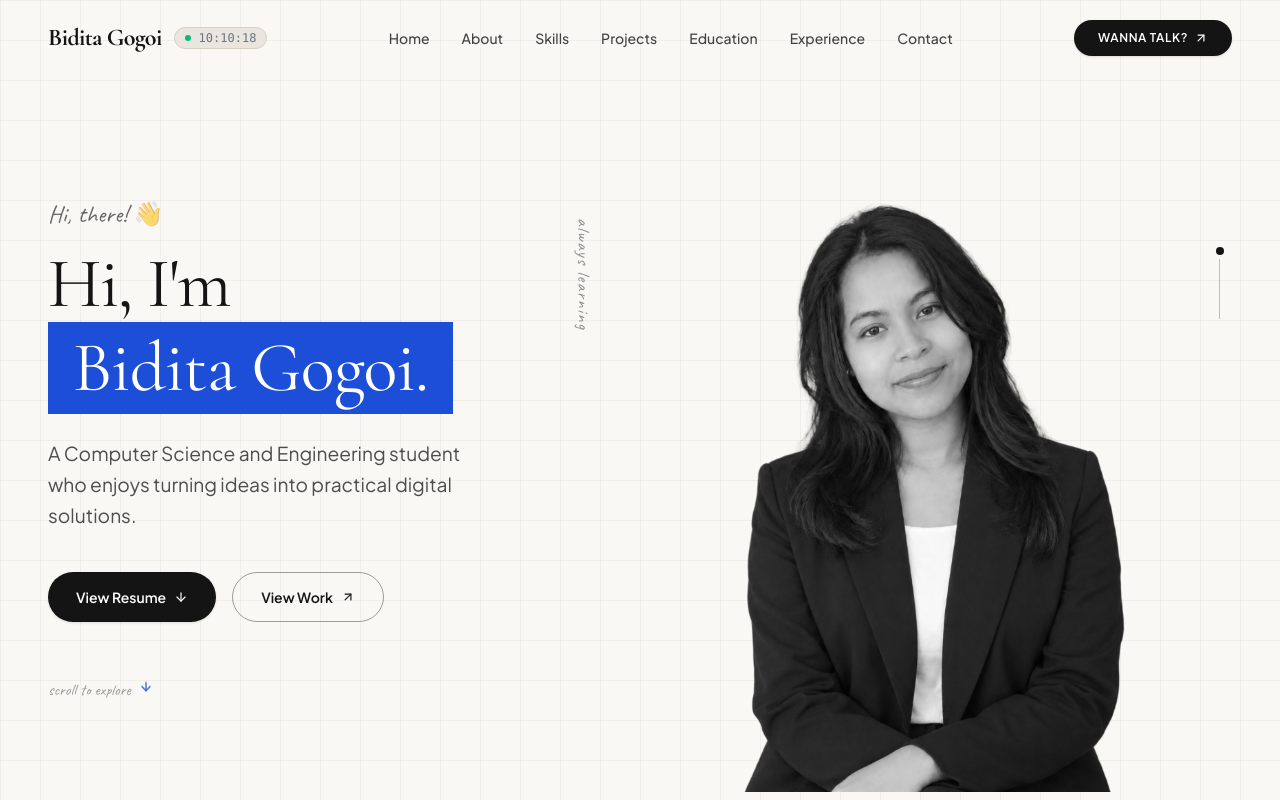
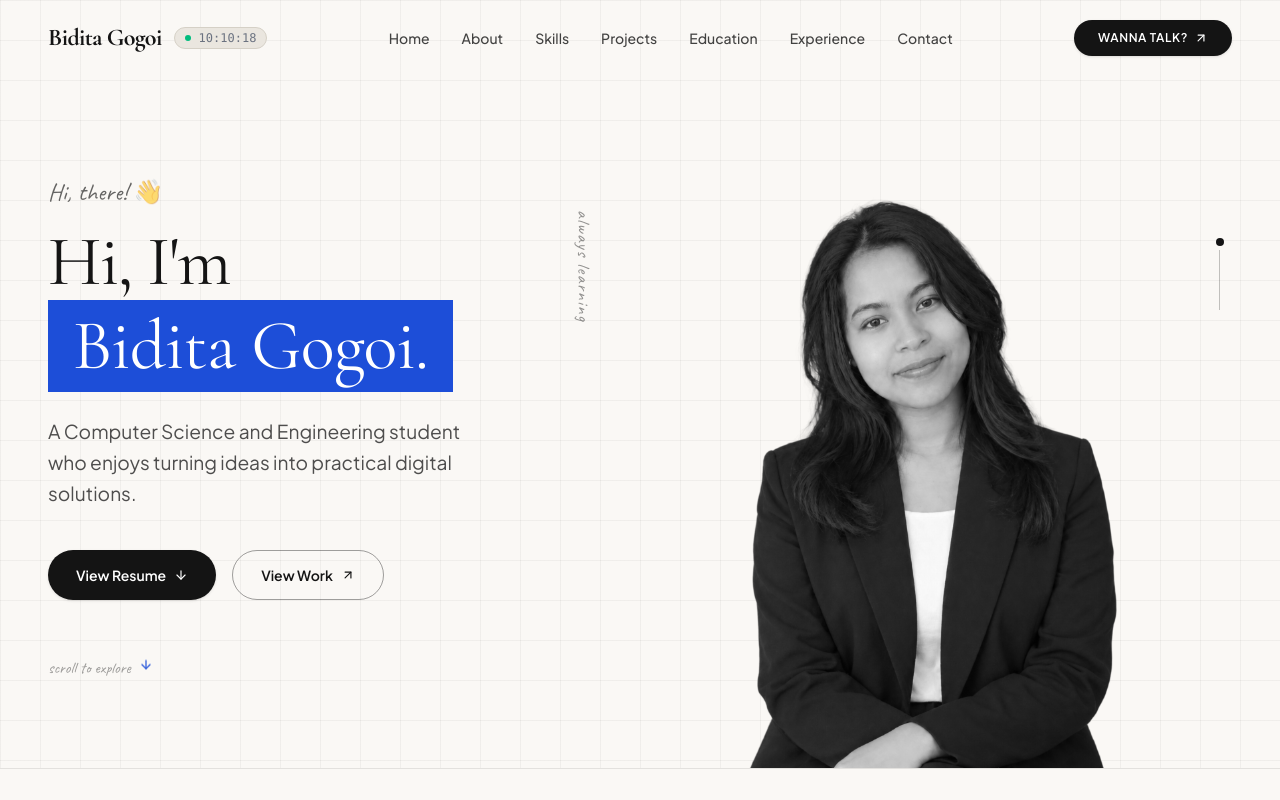
Before and after one commit to BiditaGogoi/bidita_portfolio, a React (Vite) app: page / in a window 1280 px wide. Shown: the top 800 px of the page. Built offline with nearby package versions, Linux system fonts and the light colour scheme.

Commit message:
style: remove bottom padding so portrait touches bottom line directly

```diff
--- a/src/components/Hero.jsx
+++ b/src/components/Hero.jsx
@@ -29,13 +29,13 @@ export function Hero() {
           minHeight: '95vh',
           gridTemplateColumns: '45% 55%',
           paddingTop: '88px',   /* clear the fixed navbar */
-          paddingBottom: '40px',
+          paddingBottom: '0px',
         }}
       >
         {/* ════════════════════════════════════════
             LEFT COLUMN — Introduction + CTA
         ════════════════════════════════════════ */}
-        <div className="flex flex-col justify-center pr-8 lg:pr-16 hero-left-col">
+        <div className="flex flex-col justify-center pr-8 lg:pr-16 hero-left-col py-10">
 
           {/* Handwritten greeting */}
           <p
@@ -125,7 +125,7 @@ export function Hero() {
             </span>
           </div>
 
-          {/* Portrait image — full photo, positioned slightly up to align with grid line */}
+          {/* Portrait image — full photo, touching bottom line */}
           <div
             className="portrait-wrapper relative w-full flex justify-center items-end"
             style={{ height: '100%', paddingBottom: '0px' }}
@@ -136,12 +136,12 @@ export function Hero() {
               className="hero-portrait grayscale-portrait"
               style={{
                 display: 'block',
-                maxHeight: '88vh',
+                maxHeight: '85vh',
                 width: 'auto',
                 maxWidth: '100%',
                 objectFit: 'contain',
                 objectPosition: 'bottom center',
-                marginBottom: '20px',
+                marginBottom: '0px',
                 mixBlendMode: 'multiply',
               }}
             />
```
